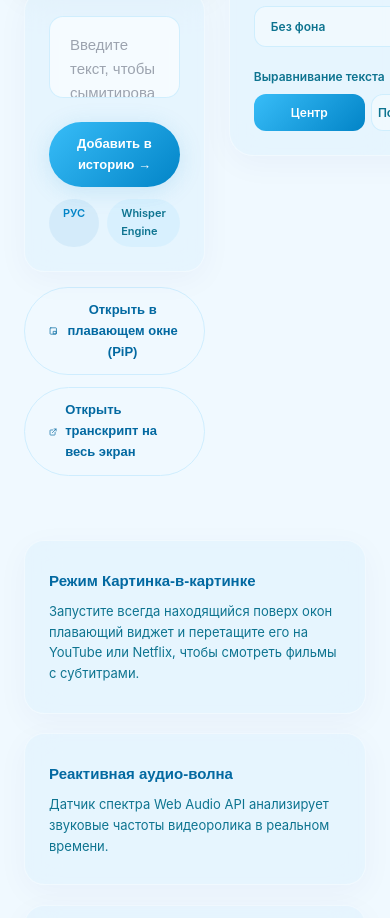
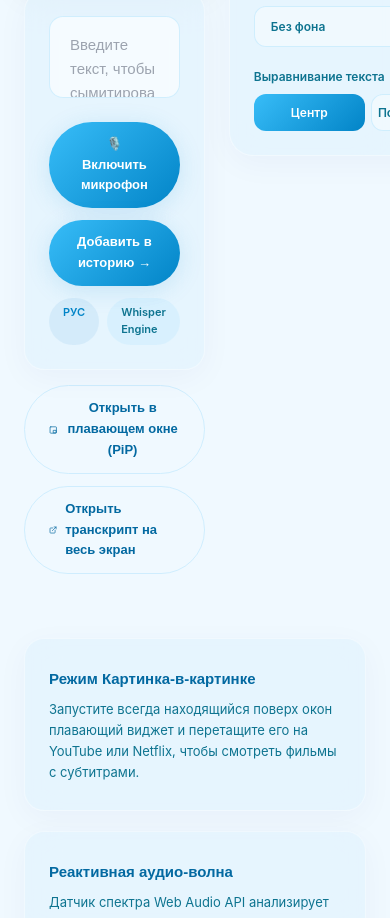
Before and after one commit to heardndb15/hearless16, a Next.js app in the folder landing/: page /subtitles in a window 390 px wide. Shown: the part 997-1915 px from the top of the page. Built offline with nearby package versions, Linux system fonts and the light colour scheme.

Commit message:
feat: integrate Web Speech API microphone dictation into subtitles page

```diff
--- a/landing/app/subtitles/page.tsx
+++ b/landing/app/subtitles/page.tsx
@@ -28,7 +28,10 @@ export default function SubtitlesPage() {
   const [chars, setChars] = useState(0);
   const [inputText, setInputText] = useState("");
   const [history, setHistory] = useState<string[]>([]);
-  const isDemo = inputText.trim() === "";
+  const [isMicActive, setIsMicActive] = useState(false);
+  const [interimText, setInterimText] = useState("");
+  const recognitionRef = useRef<any>(null);
+  const isDemo = inputText.trim() === "" && !isMicActive;
 
   // Настройки дисплея (совпадающие с мобильным клиентом)
   const [fontSize, setFontSize] = useState(24);
@@ -73,7 +76,113 @@ export default function SubtitlesPage() {
     return () => clearTimeout(p);
   }, [chars, phraseIdx, lang, isDemo, mode]);
 
-  const displayText = isDemo ? PHRASES[lang][phraseIdx].slice(0, chars) : inputText;
+  const displayText = isMicActive
+    ? interimText
+    : (isDemo ? PHRASES[lang][phraseIdx].slice(0, chars) : inputText);
+
+  // --- ЛОГИКА РАБОТЫ МИКРОФОНА (WEB SPEECH API) ---
+  const speechSimIntervalRef = useRef<any>(null);
+  const runSpeechAudioSimulation = () => {
+    if (speechSimIntervalRef.current) clearInterval(speechSimIntervalRef.current);
+    speechSimIntervalRef.current = setInterval(() => {
+      if (recognitionRef.current && isMicActive) {
+        setFrequencyData([
+          Math.max(4, Math.round(Math.random() * 22)),
+          Math.max(4, Math.round(Math.random() * 26)),
+          Math.max(4, Math.round(Math.random() * 20)),
+          Math.max(4, Math.round(Math.random() * 28)),
+          Math.max(4, Math.round(Math.random() * 18)),
+        ]);
+      } else {
+        clearInterval(speechSimIntervalRef.current);
+      }
+    }, 100);
+  };
+
+  const toggleMicrophone = () => {
+    if (typeof window === "undefined") return;
+
+    if (isMicActive) {
+      if (recognitionRef.current) {
+        recognitionRef.current.stop();
+      }
+      setIsMicActive(false);
+      setInterimText("");
+      return;
+    }
+
+    const SpeechRecognition = (window as any).SpeechRecognition || (window as any).webkitSpeechRecognition;
+    if (!SpeechRecognition) {
+      alert("К сожалению, Web Speech API (распознавание речи) не поддерживается вашим браузером. Пожалуйста, используйте Google Chrome или Microsoft Edge.");
+      return;
+    }
+
+    try {
+      const recognition = new SpeechRecognition();
+      recognition.continuous = true;
+      recognition.interimResults = true;
+
+      let recognitionLang = "ru-RU";
+      if (lang === "ҚАЗ") recognitionLang = "kk-KZ";
+      else if (lang === "ENG") recognitionLang = "en-US";
+      recognition.lang = recognitionLang;
+
+      recognition.onstart = () => {
+        setIsMicActive(true);
+        setInterimText("Слушаю вас...");
+        runSpeechAudioSimulation();
+      };
+
+      recognition.onresult = (event: any) => {
+        let interim = "";
+        let final = "";
+
+        for (let i = event.resultIndex; i < event.results.length; ++i) {
+          const result = event.results[i];
+          if (result.isFinal) {
+            final += result[0].transcript + " ";
+          } else {
+            interim += result[0].transcript;
+          }
+        }
+
+        if (final.trim()) {
+          setHistory((prev) => [...prev, final.trim()]);
+        }
+        setInterimText(interim);
+      };
+
+      recognition.onerror = (event: any) => {
+        console.error("Speech recognition error", event.error);
+        if (event.error === "not-allowed") {
+          alert("Доступ к микрофону заблокирован. Пожалуйста, разрешите доступ в настройках браузера.");
+        }
+        setIsMicActive(false);
+        setInterimText("");
+      };
+
+      recognition.onend = () => {
+        setIsMicActive(false);
+        setInterimText("");
+      };
+
+      recognitionRef.current = recognition;
+      recognition.start();
+    } catch (e) {
+      console.error(e);
+      setIsMicActive(false);
+      setInterimText("");
+    }
+  };
+
+  useEffect(() => {
+    return () => {
+      if (speechSimIntervalRef.current) clearInterval(speechSimIntervalRef.current);
+      if (recognitionRef.current) {
+        recognitionRef.current.stop();
+      }
+    };
+  }, []);
 
   // --- BROADCAST CHANNEL СИНХРОНИЗАЦИЯ ---
   const channelRef = useRef<BroadcastChannel | null>(null);
@@ -395,6 +504,11 @@ export default function SubtitlesPage() {
           0%, 100% { opacity: 1; }
           50% { opacity: 0; }
         }
+        @keyframes mic-pulse {
+          0% { box-shadow: 0 0 0 0 rgba(239, 68, 68, 0.4); }
+          70% { box-shadow: 0 0 0 10px rgba(239, 68, 68, 0); }
+          100% { box-shadow: 0 0 0 0 rgba(239, 68, 68, 0); }
+        }
         .glass-display {
           transition: all 0.3s cubic-bezier(0.4, 0, 0.2, 1);
         }
@@ -501,7 +615,18 @@ export default function SubtitlesPage() {
                     minHeight: 90,
                     textShadow: bgOpacity === 0 ? "none" : "0 2px 10px rgba(0, 0, 0, 0.4)"
                   }}>
-                    {isDemo ? (
+                    {isMicActive ? (
+                      <>
+                        {history.slice(-3).map((ph, idx) => (
+                          <span key={idx} style={{ color: "rgba(255, 255, 255, 0.25)", marginRight: 10, fontWeight: 500 }}>
+                            {ph}
+                          </span>
+                        ))}
+                        <span style={{ color: textColor, fontWeight: 800 }}>
+                          {interimText || "Слушаю вас..."}
+                        </span>
+                      </>
+                    ) : isDemo ? (
                       <>
                         {PHRASES[lang].slice(0, phraseIdx).map((ph, idx) => (
                           <span key={idx} style={{ color: "rgba(255, 255, 255, 0.25)", marginRight: 10, fontWeight: 500 }}>
@@ -547,13 +672,44 @@ export default function SubtitlesPage() {
                     className="focus:border-sky-500" />
 
                   <div style={{ display: "flex", justifyContent: "space-between", alignItems: "center", flexWrap: "wrap", gap: 12 }}>
-                    <button onClick={() => { if (inputText.trim()) { setHistory(h => [...h, inputText.trim()]); setInputText(""); } }}
-                      className="btn btn-primary" style={{ padding: "12px 28px", fontSize: 13, borderRadius: 50 }}>
-                      Добавить в историю →
-                    </button>
+                    <div style={{ display: "flex", gap: 12, flexWrap: "wrap" }}>
+                      <button
+                        onClick={toggleMicrophone}
+                        className="btn"
+                        style={{
+                          padding: "12px 24px",
+                          fontSize: 13,
+                          borderRadius: 50,
+                          background: isMicActive ? "var(--sos)" : "var(--gradient)",
+                          color: "white",
+                          boxShadow: isMicActive ? "0 4px 12px rgba(239, 68, 68, 0.3)" : "0 4px 24px var(--accentGlow)",
+                          animation: isMicActive ? "mic-pulse 1.5s infinite" : "none"
+                        }}
+                      >
+                        {isMicActive ? "🛑 Выключить микрофон" : "🎙️ Включить микрофон"}
+                      </button>
+
+                      <button
+                        onClick={() => { if (inputText.trim()) { setHistory(h => [...h, inputText.trim()]); setInputText(""); } }}
+                        disabled={isMicActive}
+                        className="btn btn-primary"
+                        style={{
+                          padding: "12px 28px",
+                          fontSize: 13,
+                          borderRadius: 50,
+                          opacity: isMicActive ? 0.5 : 1,
+                          cursor: isMicActive ? "not-allowed" : "pointer"
+                        }}
+                      >
+                        Добавить в историю →
+                      </button>
+                    </div>
+
                     <div style={{ display: "flex", gap: 8 }}>
                       <span style={{ padding: "6px 14px", borderRadius: 30, background: "rgba(2,132,199,0.08)", color: "var(--accent)", fontSize: 11, fontWeight: 600 }}>{lang}</span>
-                      <span style={{ padding: "6px 14px", borderRadius: 30, background: "rgba(56,189,248,0.08)", color: "var(--textSecondary)", fontSize: 11, fontWeight: 600 }}>Whisper Engine</span>
+                      <span style={{ padding: "6px 14px", borderRadius: 30, background: "rgba(56,189,248,0.08)", color: "var(--textSecondary)", fontSize: 11, fontWeight: 600 }}>
+                        {isMicActive ? "Web Speech API" : "Whisper Engine"}
+                      </span>
                     </div>
                   </div>
                 </div>
```
